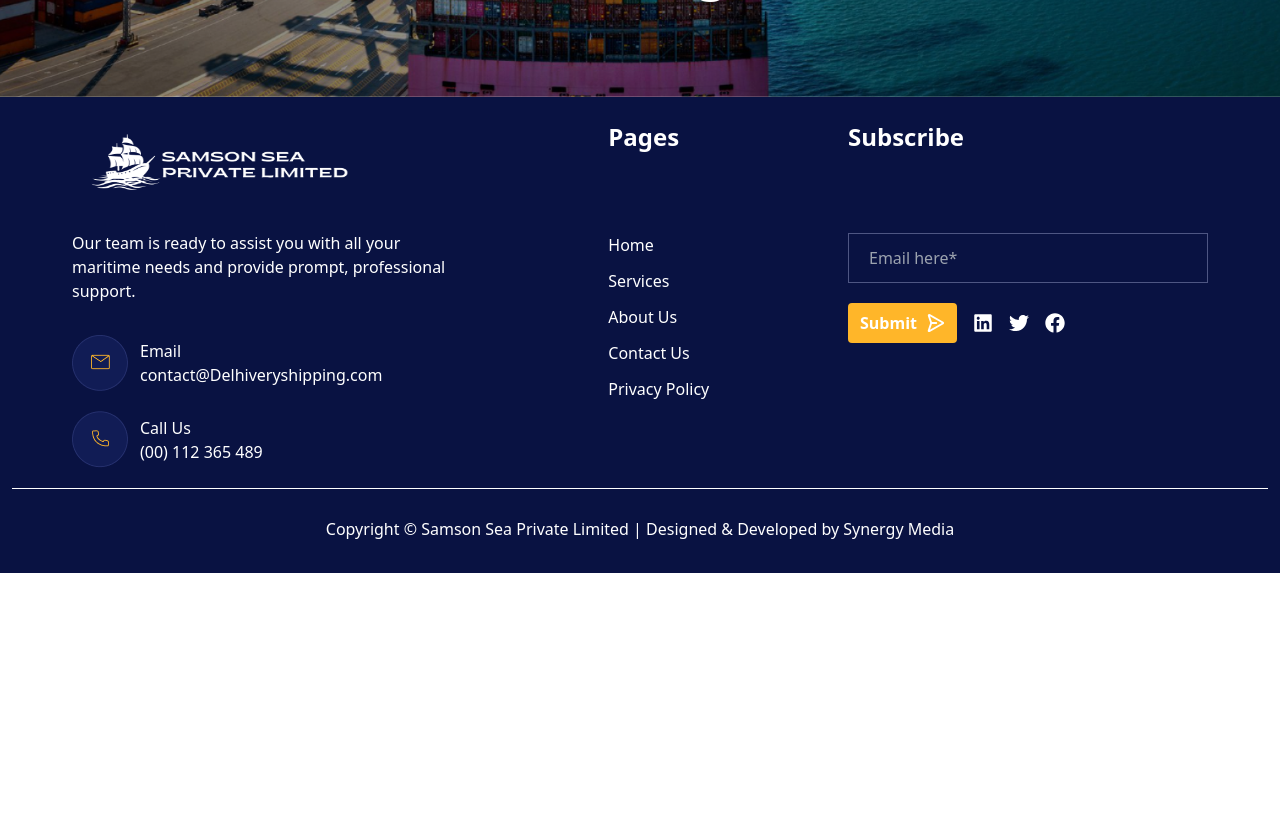
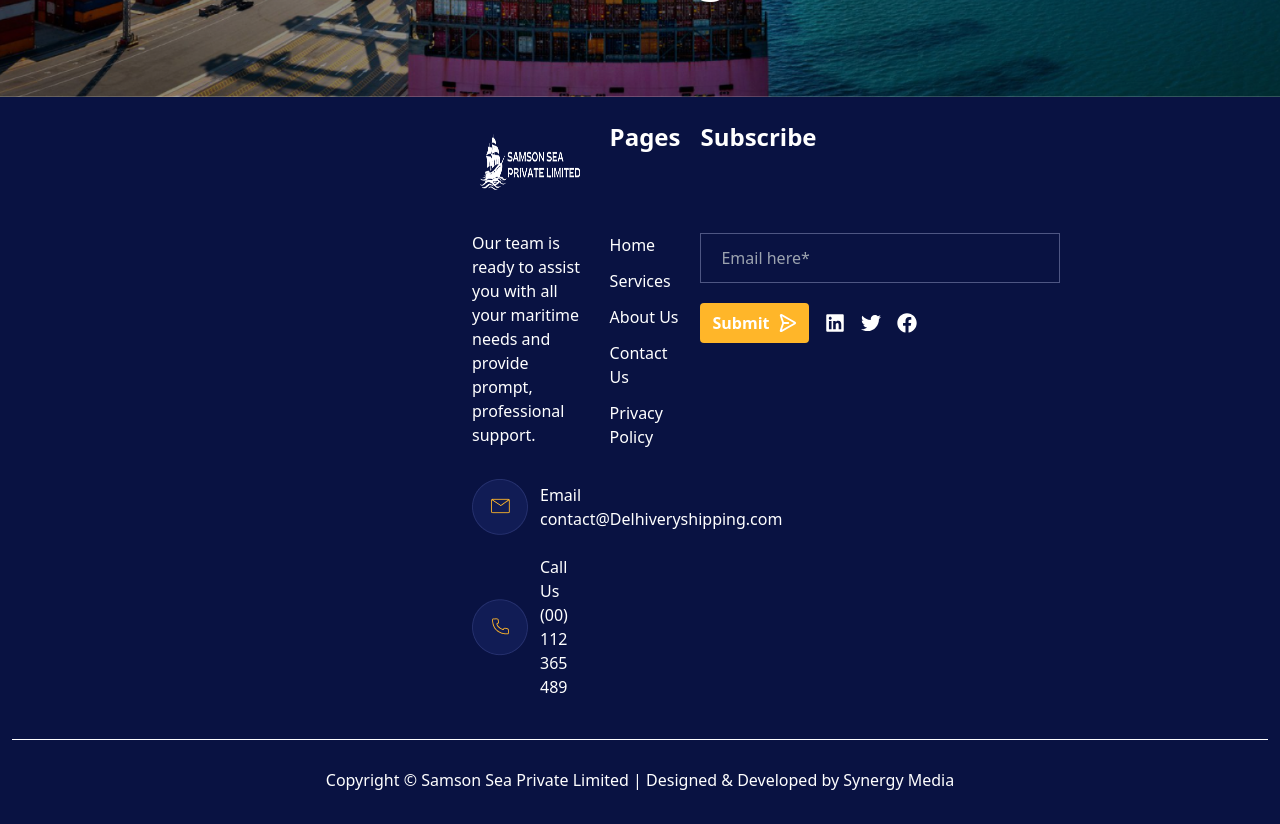
Before and after one commit to Pratham2137/SamsonSea, a React (Vite) app: page /contact-us in a window 1280 px wide. Shown: the part 1540-2364 px from the top of the page. Before the commit the page ends 2113 px from the top, so only its background shows below. Built offline with nearby package versions, Linux system fonts and the light colour scheme.

Commit message:
Footer Changes

```diff
--- a/src/components/Footer.jsx
+++ b/src/components/Footer.jsx
@@ -29,7 +29,7 @@ const Footer = () => {
         )}
       </div>
       <div className="bg-[#091242] text-white flex gap-y-5 flex-col items-center py-6 overflow-hidden px-3">
-        <div className="flex flex-col lg:flex-row justify-center px-8 gap-y-10 lg:justify-between gap-x-5 max-w-[1200px] min-w-[350px]">
+        <div className="flex flex-col lg:flex-row justify-center px-8 gap-y-10 lg:justify-between gap-x-5 lg:max-w-[1200px] lg:min-w-[350px] w-[400px] mb-5">
           <div className="flex flex-col gap-5 lg:w-[35%] w-full">
             <h4 className="self-center lg:self-start">
               <img
--- a/src/components/HeroServiceSection.jsx
+++ b/src/components/HeroServiceSection.jsx
@@ -24,7 +24,7 @@ const HeroServiceSection = () => {
           {heroServiceSection.map((item) => (
             <div
               key={item.id}
-              className="bg-white w-[300px] hover:shadow-2xl rounded overflow-hidden"
+              className="bg-white w-[300px] lg:w-[350px] hover:shadow-2xl rounded overflow-hidden"
             >
               <div>
                 <ImageEffect
```
